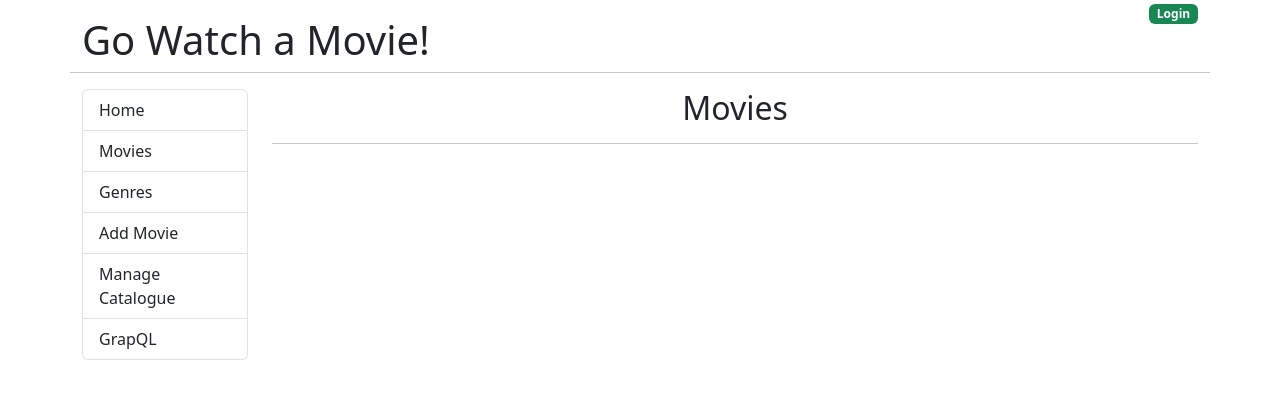
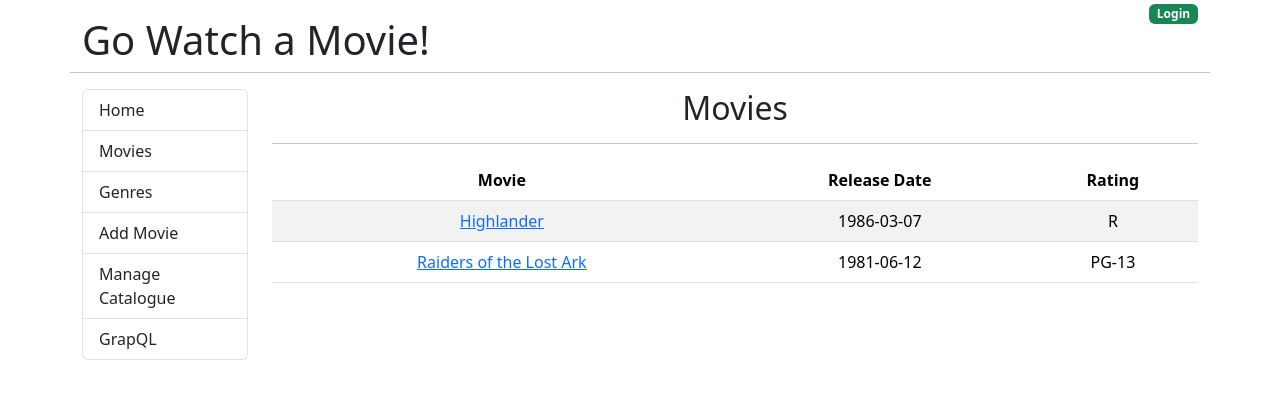
Before and after one commit to dentamuhajir/movies-fe, a React (Create React App) app: page /movies in a window 1280 px wide. Shown: the top 398 px of the page. Built offline with nearby package versions, Linux system fonts and the light colour scheme.

Commit message:
Working on the movies component

```diff
--- a/src/components/Movies.js
+++ b/src/components/Movies.js
@@ -1,9 +1,62 @@
+import { useEffect, useState } from "react"
+import { Link } from "react-router-dom"
+
+
 const Movies = () => {
+    const [movies, setMovies] = useState([])
+
+    useEffect( () => {
+
+        let movieList = [
+            {
+                id: 1,
+                title: "Highlander",
+                release_date: "1986-03-07",
+                runtime: 116,
+                mpaa_rating: "R",
+                description: "Some long description",
+            },
+            {
+                id: 2,
+                title: "Raiders of the Lost Ark",
+                release_date: "1981-06-12",
+                runtime: 115,
+                mpaa_rating: "PG-13",
+                description: "Some long description",
+            },
+        ]
+
+        console.log(movieList)
+        setMovies(movieList)
+    },[])
+
     return(
         <>
         <div className="text-center">
             <h2>Movies</h2>
             <hr/>
+            <table className="table table-striped table-hover">
+                <thead>
+                    <tr>
+                        <th>Movie</th>
+                        <th>Release Date</th>
+                        <th>Rating</th>
+                    </tr>
+                </thead>
+                <tbody>
+                    {movies.map((m) => (
+                        <tr key={m.id}>
+                            <td>
+                                <Link to={`/movies/${m.id}`}>
+                                    {m.title}
+                                </Link>
+                            </td>
+                            <td>{m.release_date}</td>
+                            <td>{m.mpaa_rating}</td>
+                        </tr>
+                    ))}
+                </tbody>
+            </table>
         </div>
         </>
     )
```
